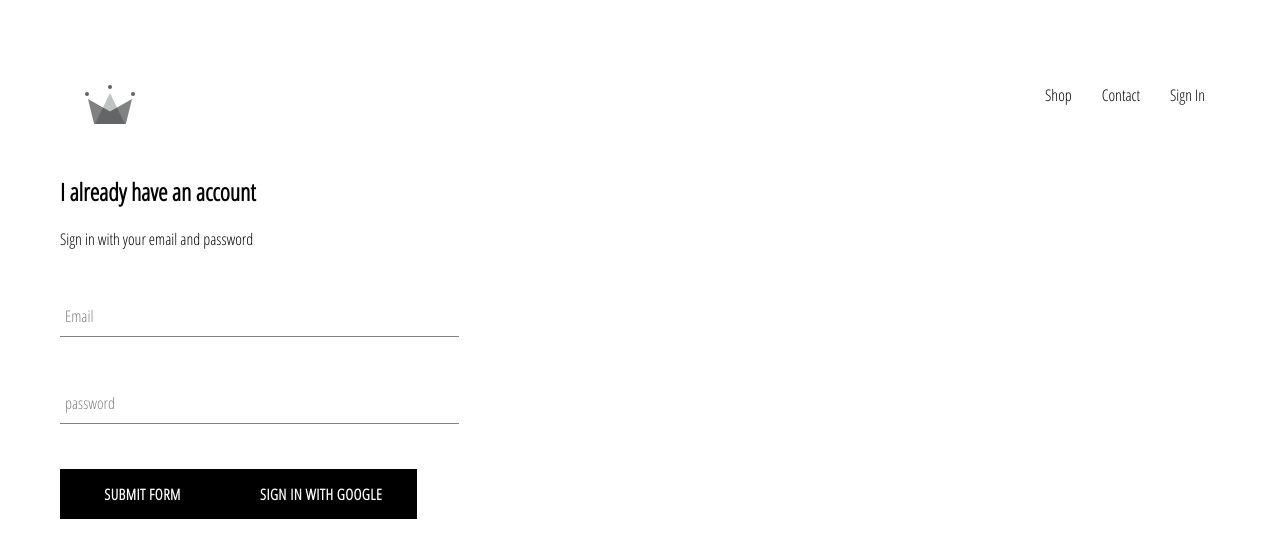
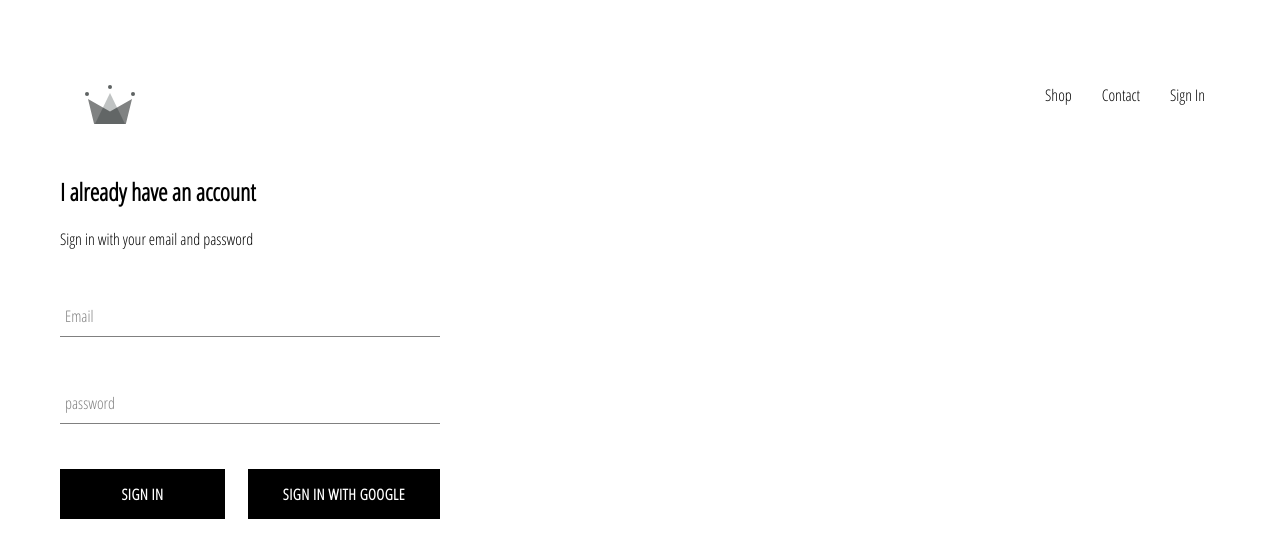
Before and after one commit to riteshchander/crwn-marketing, a React (Create React App) app: page /signin in a window 1280 px wide. Shown: the top 558 px of the page. Built offline with nearby package versions, Linux system fonts and the light colour scheme; no server answers.

Commit message:
integrated google sign in the application using firebase

```diff
--- a/src/App.css
+++ b/src/App.css
@@ -7,3 +7,7 @@
   text-decoration: none;
   color: black;
 }
+
+* {
+  box-sizing: border-box;
+}
--- a/src/App.js
+++ b/src/App.js
@@ -7,25 +7,29 @@
 import Header from './components/Header/header.component';
 import { auth } from './firebase/firebase.util';
 
-class App extends React.Component{
+class App extends React.Component {
   constructor(props) {
     super(props);
     this.state = {
-      currentUser:null
+      currentUser: null
     }
 
   }
+  unsubscribeFromAuth = null;
   componentDidMount() {
     auth.onAuthStateChanged(user => {
       this.setState({ currentUser: user })
       console.log(user);
     })
   }
+  componentWillUnmount() {
+    this.unsubscribeFromAuth();
+  }
   render() {
     return (
       <BrowserRouter>
         <div className="App">
-        <Header></Header>
+          <Header currentUser={this.state.currentUser}></Header>
           <Switch>
             <Route exact="true" path="/">
               <HomePage />
--- a/src/components/Header/header.component.jsx
+++ b/src/components/Header/header.component.jsx
@@ -2,9 +2,10 @@
 import './header.styles.scss';
 import { Link } from 'react-router-dom';
 import { ReactComponent as Logo } from '../../assets/4.1 crown.svg';
+import { auth } from '../../firebase/firebase.util';
 
 
-const Header = () => (
+const Header = ({ currentUser }) => (
     <div className="header">
         <Link className="logo-container" to="">
             <Logo className="logo"></Logo>
@@ -12,7 +13,13 @@
         <div className="options">
             <Link className='option' to='/shop'> Shop</Link>
             <Link className='option' to='/shop'> Contact</Link>
-            <Link className='option' to='/signin'> Sign In</Link>
+            {
+                currentUser ?
+                    <div className='option' onClick={() => auth.signOut()}>Sign Out</div>
+                    :
+                    <Link className='option' to='/signin'> Sign In</Link>
+            }
+
         </div>
     </div>
 );
--- a/src/components/Header/header.styles.scss
+++ b/src/components/Header/header.styles.scss
@@ -20,6 +20,7 @@
 
         .option {
             padding: 10px 15px;
+            cursor: pointer;
         }
     }
 }
--- a/src/components/Sign-In/sign-in.component.jsx
+++ b/src/components/Sign-In/sign-in.component.jsx
@@ -32,12 +32,13 @@
 
                     <FormInput name='password' type='password' value={this.state.password}
                         handleChange={this.handleChange} label='password' required />
+                    <div className='buttons'>
+                        <CustomButton type='submit'>Sign In</CustomButton>
+                        <CustomButton onClick={signInWithGoogle} isGoogleSignIn>
+                            Sign in with Google
+                        </CustomButton>
+                    </div>
 
-                    <CustomButton type='submit'>Submit Form</CustomButton>
-                    <CustomButton onClick={signInWithGoogle}>
-                        {' '}
-                        Sign in with Google{' '}
-                    </CustomButton>
                 </form>
             </div>
 
--- a/src/components/Sign-In/sign-in.styles.scss
+++ b/src/components/Sign-In/sign-in.styles.scss
@@ -7,3 +7,17 @@
         margin: 10px, 0;
     }
 }
+
+.sign-in {
+    width: 380px;
+    display: flex;
+    flex-direction: column;
+
+    .title {
+        margin: 10px 0;
+    }
+    .buttons{
+        display:flex;
+        justify-content: space-between;
+    }
+}
--- a/src/components/custom-button/custom-button.component.jsx
+++ b/src/components/custom-button/custom-button.component.jsx
@@ -2,8 +2,8 @@
 import './custom-button.styles.scss';
 
 
-const CustomButton = ({ children, ...otherProps }) => (
-    <button className='custom-button' {...otherProps}>
+const CustomButton = ({ children, isGoogleSignIn, ...otherProps }) => (
+    <button className={`{isGoogleSignIn ? 'google-sign-in' : '' } custom-button`} {...otherProps}>
         {children}
     </button>
 )
--- a/src/components/custom-button/custom-button.styles.scss
+++ b/src/components/custom-button/custom-button.styles.scss
@@ -19,4 +19,17 @@
         color: black;
         border: 1px solid black;
     }
+
+    &.google-sign-in {
+        background-color: #4285f4;
+        color: white;
+
+        &:hover {
+            background-color: #357ae8;
+            border: none;
+        }
+    }
+
+
+
 }
```
Lines whose indentation alone changed are shown as unchanged.
